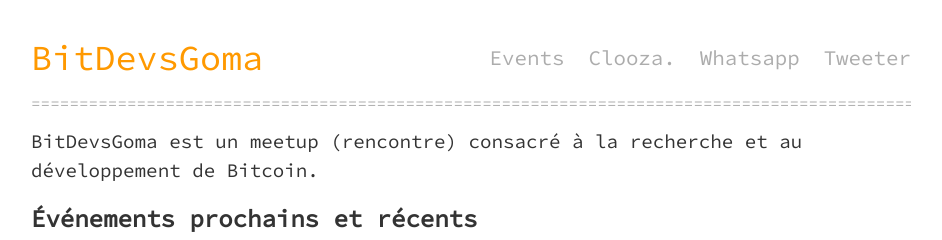
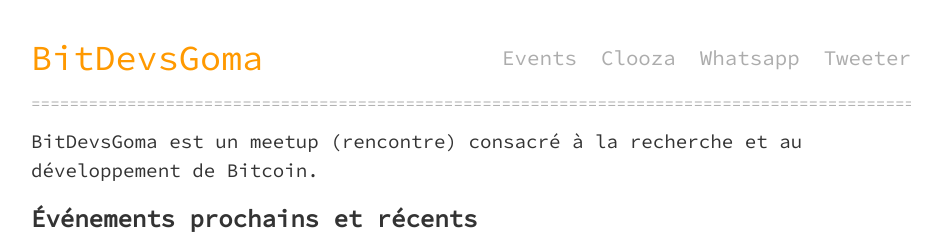
Before and after one commit to BitdevsGoma/Bitdevsgoma.org, a Jekyll site: the page built from index.html, in a window 1280 px wide. Shown: the top 240 px of the page, without its empty margins (169-1111 px from the left). Built offline with Jekyll 4.4.1, drawn with Linux system fonts in a browser that asks for light colours.

Commit message:
final update
ok

```diff
--- a/_data/settings.yml
+++ b/_data/settings.yml
@@ -3,6 +3,6 @@ tagline: 'BitDevsGoma est une rencontre mensuelle consacrée à la recherche et
 
 menu:
   - {name: 'Events', url: '/events'}
-  - {name: 'Clooza.', url: 'https://clooza.com/events/BITDEVSGOMA', external: true}
+  - {name: 'Clooza', url: 'https://clooza.com/events/BITDEVSGOMA', external: true}
   - {name: 'Whatsapp', url: 'https://chat.whatsapp.com/LDcuoctOUBE5dp9eYnjx1V', external: true}
   - {name: 'Tweeter', url: 'https://x.com/bitdevsGoma', external: true}
```
